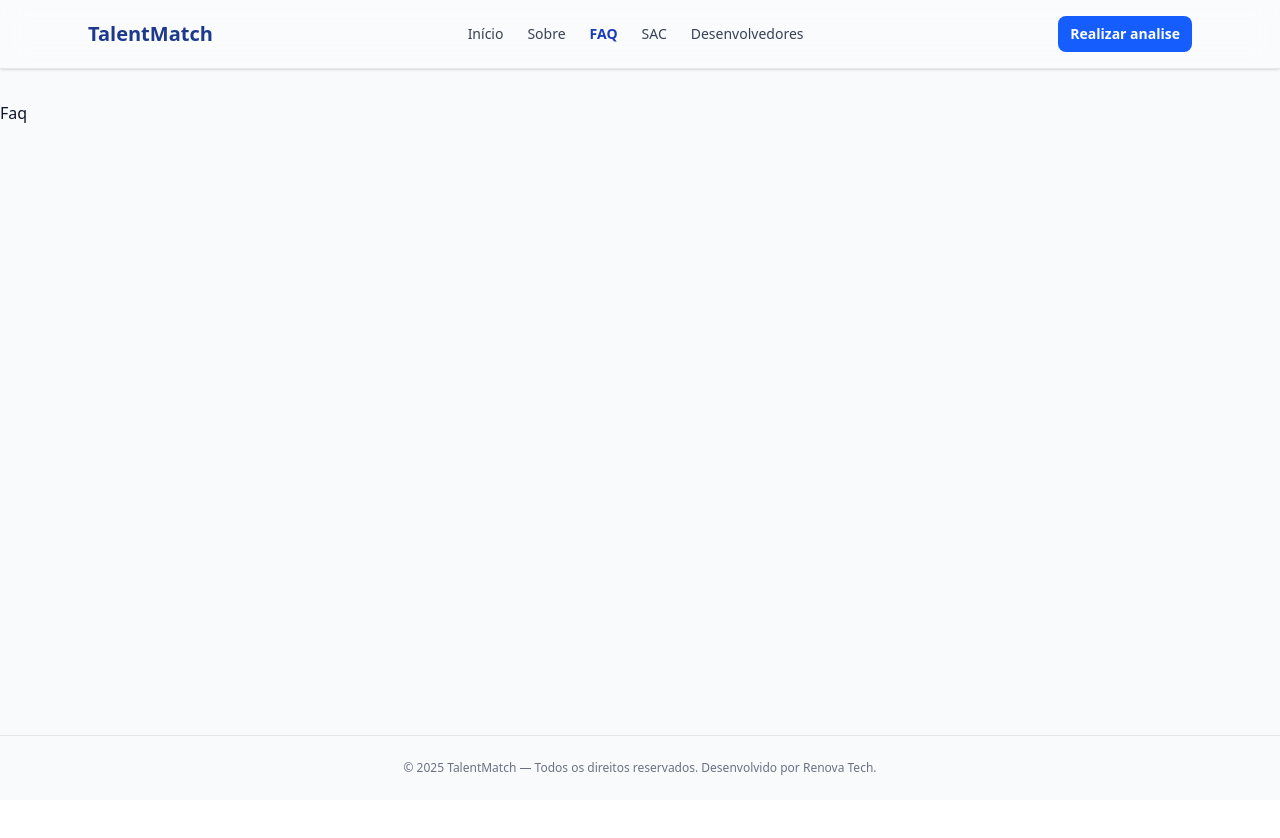
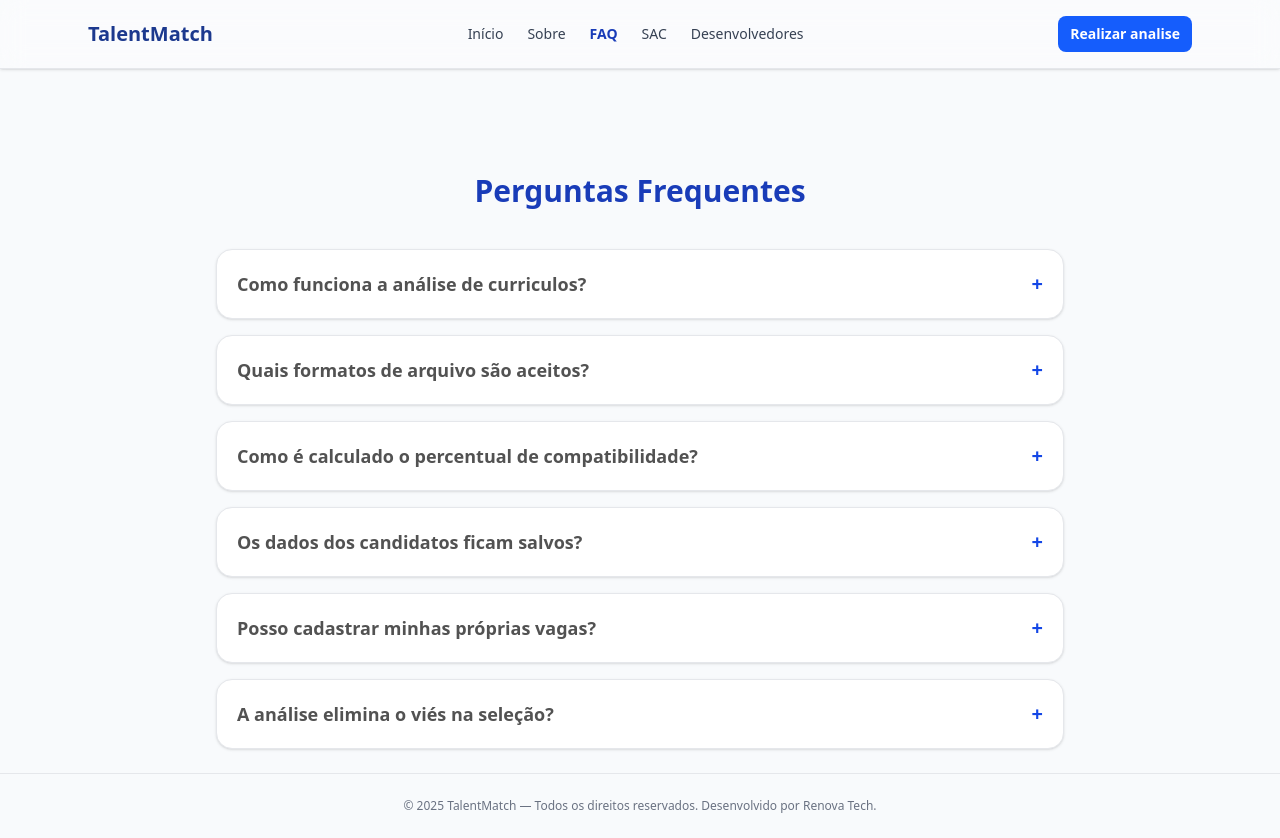
Before and after one commit to GLOBAL-SOLUTION-1-SEM-2025-ADS/talent-match-gs, a React (Vite) app: page /faq in a window 1280 px wide. Before the commit the page ends 800 px from the top, so only its background shows below. Built offline with nearby package versions, Linux system fonts and the light colour scheme.

Commit message:
pagina FAq

```diff
--- a/src/pages/mandatory/Faq.tsx
+++ b/src/pages/mandatory/Faq.tsx
@@ -1,7 +1,92 @@
-const Faq = () => {
+import { useState } from "react";
+
+export default function Faq() {
+  const [openIndex, setOpenIndex] = useState<number | null>(null);
+
+  const toggleQuestion = (index: number) => {
+    setOpenIndex(openIndex === index ? null : index);
+  };
+
+  const perguntas = [
+    {
+      pergunta: "Como funciona a análise de curriculos?",
+      resposta:
+        "Nossa plataforma utiliza inteligência artificial para extrair informações do currículo (formação, cursos, experiências) e compará-las com os requisitos da vaga selecionada, gerando um percentual de compatibilidade e insights detalhados.",
+    },
+    {
+      pergunta: "Quais formatos de arquivo são aceitos?",
+      resposta:
+        "Aceitamos currículos no formato PDF. Certifique-se de que o arquivo não esteja corrompido e tenha no máximo 5MB.",
+    },
+    {
+      pergunta: "Como é calculado o percentual de compatibilidade?",
+      resposta:
+        "O percentual é calculado com base na compatibilidade entre as competências, experiências e formação do candidato com os requisitos específicos da vaga selecionada.",
+    },
+    {
+      pergunta: "Os dados dos candidatos ficam salvos?",
+      resposta:
+        "Os currículos são processados de forma segura e os dados podem ser salvos para consulta futura, permitindo comparar múltiplos candidatos para a mesma vaga.",
+    },
+
+    {
+      pergunta: "Posso cadastrar minhas próprias vagas?",
+      resposta:
+        "Não! Mas você tem a opção de definir competências necessárias e também fazer uma analise de um curriculo em cima disso",
+    },
+
+    {
+      pergunta: "A análise elimina o viés na seleção?",
+      resposta:
+        "Sim, nossa IA foca apenas em competências técnicas e experiências relevantes, eliminando fatores subjetivos e ajudando a reduzir viés inconsciente no processo de seleção.",
+    },
+
+  ];
+
   return (
-    <div>Faq</div>
-  )
+    <>
+      <main className="max-w-4xl mx-auto mt-12 p-6">
+        <h2 className="text-3xl font-extrabold text-center text-blue-800 mb-10">
+          Perguntas Frequentes
+        </h2>
+
+        <div className="flex flex-col gap-4">
+          {perguntas.map((item, index) => (
+            <div
+              key={index}
+              className="bg-white rounded-2xl p-5 border border-gray-200 shadow-sm hover:shadow-md transition"
+            >
+              <button
+                onClick={() => toggleQuestion(index)}
+                className="w-full text-left text-lg font-semibold text-neutral-600 flex justify-between items-center"
+                aria-expanded={openIndex === index}
+              >
+                <span className={openIndex === index ? "text-blue-700" : ""}>
+                  {item.pergunta}
+                </span>
+                <span
+                  className={`text-blue-700 text-xl leading-none transition-transform duration-300 ${
+                    openIndex === index ? "rotate-45" : ""
+                  }`}
+                  aria-hidden
+                >
+                  +
+                </span>
+              </button>
+
+              <div
+                className={`overflow-hidden transition-all duration-500 ease-in-out ${
+                  openIndex === index ? "max-h-screen mt-3" : "max-h-0"
+                }`}
+              >
+                <p className="text-gray-700 bg-gray-50 rounded-xl p-4 text-sm leading-relaxed whitespace-pre-line border border-gray-100">
+                  {item.resposta}
+                </p>
+              </div>
+            </div>
+          ))}
+        </div>
+      </main>
+    </>
+  );
 }
-
-export default Faq
```
